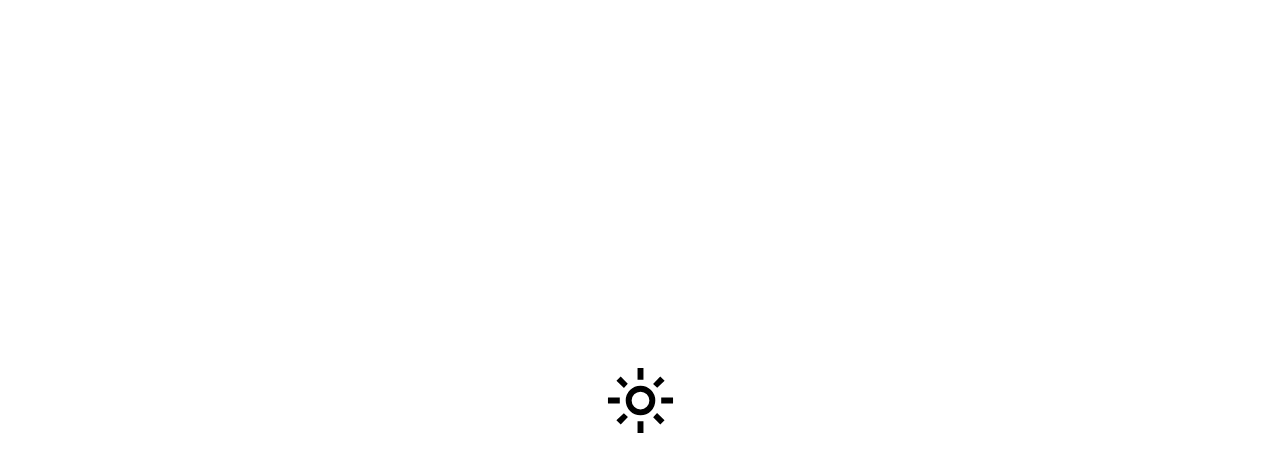
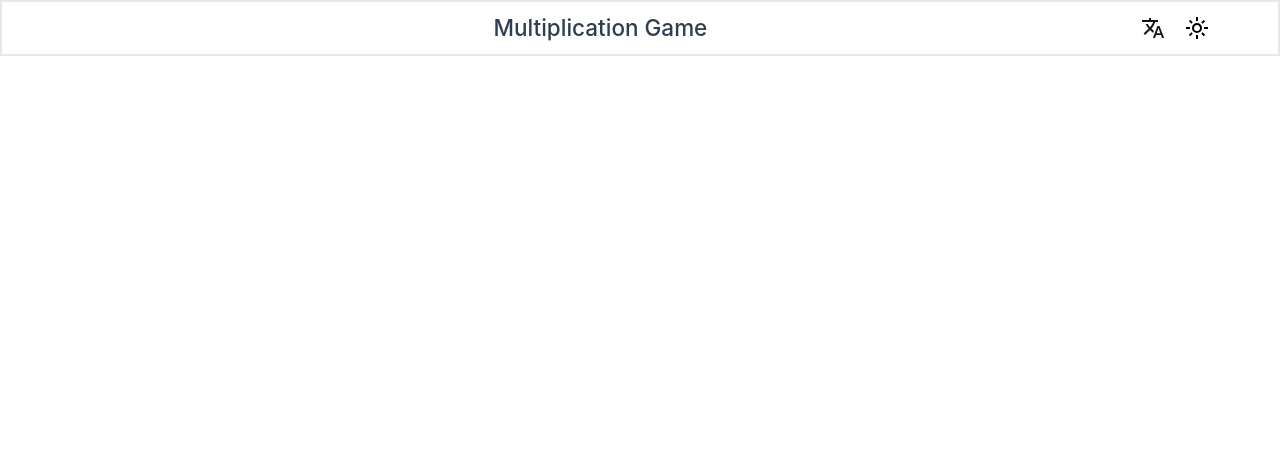
Before and after one commit to rsauvehoover/NumGame, a Vue app: page / in a window 1280 px wide. Shown: the top 472 px of the page. Built offline with nearby package versions, Linux system fonts and the light colour scheme.

Commit message:
feat: added i18n scaffold
- added i18n scaffold
- added translate button shell

```diff
--- a/src/App.vue
+++ b/src/App.vue
@@ -1,6 +1,6 @@
 <template>
   <div class="container">
-    <DarkModeToggle />
+    <HeaderBar />
   </div>
 </template>
 
@@ -19,6 +19,6 @@ window.matchMedia("(prefers-color-scheme: dark)").addEventListener("change", (ev
 
 <style scoped>
 .container {
-  height: 80px;
+  width: 100%;
 }
 </style>
--- a/src/assets/main.css
+++ b/src/assets/main.css
@@ -1,21 +1,5 @@
 @import "./base.css";
 
 #app {
-  max-width: 1280px;
-  margin: 0 auto;
-  padding: 2rem;
   font-weight: normal;
 }
-
-@media (min-width: 1024px) {
-  body {
-    display: flex;
-    place-items: center;
-  }
-
-  #app {
-    display: grid;
-    grid-template-columns: 1fr;
-    padding: 0 2rem;
-  }
-}
--- a/src/components/DarkModeToggle.vue
+++ b/src/components/DarkModeToggle.vue
@@ -25,23 +25,22 @@ const mode = computed({
 
 <style scoped>
 .toggleButton {
+  box-sizing: border-box;
+  aspect-ratio: 1;
   display: flex;
   height: 100%;
   border-radius: 50%;
+  border: 0.1rem solid transparent;
 }
 
 .toggleButton:hover {
   background-color: var(--color-background-mute);
-  border: 0.1em solid var(--color-border-hover);
+  border: 0.1rem solid var(--color-border-hover);
 }
 
 .icon {
   height: 100%;
-  padding: 0.3em;
-}
-
-.icon:hover {
-  padding: 0.2em;
+  padding: 0.3rem;
 }
 
 .checkbox {
--- a/src/components/HeaderBar.vue
+++ b/src/components/HeaderBar.vue
@@ -1,3 +1,41 @@
 <template>
-  <div></div>
+  <div class="header">
+    <span />
+    <h2 class="title">{{ $t("title") }}</h2>
+    <div class="controlContainer">
+      <!-- <img class="icon" :src="SettingsIcon" /> -->
+      <LocaleSwitcher />
+      <DarkModeToggle />
+    </div>
+  </div>
 </template>
+
+<script setup>
+import DarkModeToggle from "@/components/DarkModeToggle.vue";
+import LocaleSwitcher from "@/components/LocaleSwitcher.vue";
+import SettingsIcon from "@/assets/settings.svg";
+</script>
+
+<style scoped>
+.header {
+  display: flex;
+  width: 100%;
+  border: 2px solid var(--color-border);
+  justify-content: space-between;
+  padding: 0.5rem 4rem 0.5rem 4rem;
+}
+
+.title {
+  color: var(--color-heading);
+  font-weight: 500;
+}
+
+.controlContainer {
+  display: flex;
+  column-gap: 0.5rem;
+}
+
+[data-theme="light"] .icon {
+  filter: invert(100%);
+}
+</style>
--- /dev/null
+++ b/src/components/LocaleSwitcher.vue
@@ -0,0 +1,50 @@
+<template>
+  <div class="container" @click="toggle">
+    <img class="icon" :src="TranslateIcon" />
+  </div>
+  <!--
+  <select class="langSelect" v-model="$i18n.locale">
+    <option v-for="(lang, i) in langs" :key="`Lang${i}`" :value="lang.code">
+      {{ lang.text }}
+    </option>
+  </select>
+  !-->
+</template>
+
+<script setup>
+import { ref } from "vue";
+import TranslateIcon from "@/assets/translate.svg";
+
+const langs = [
+  { code: "en-US", text: "English" },
+  { code: "fr-CA", text: "Francais" }
+];
+
+const active = ref(false);
+const toggle = () => (active.value = !active.value);
+</script>
+
+<style scoped>
+.container {
+  box-sizing: border-box;
+  aspect-ratio: 1;
+  height: 100%;
+  display: flex;
+  border-radius: 50%;
+  border: 0.1rem solid transparent;
+}
+
+.container:hover {
+  background-color: var(--color-background-mute);
+  border: 0.1rem solid var(--color-border-hover);
+}
+
+.icon {
+  height: 100%;
+  padding: 0.3rem;
+}
+
+[data-theme="light"] .icon {
+  filter: invert(100%);
+}
+</style>
--- /dev/null
+++ b/src/locales/en-US.json
@@ -0,0 +1,3 @@
+{
+  "title": "Multiplication Game"
+}
--- /dev/null
+++ b/src/locales/fr-CA.json
@@ -0,0 +1,3 @@
+{
+  "title": "Jeu de Multiplication"
+}
--- a/src/main.ts
+++ b/src/main.ts
@@ -2,10 +2,21 @@ import "./assets/main.css";
 
 import { createApp } from "vue";
 import { createPinia } from "pinia";
+import { createI18n } from "vue-i18n";
 import App from "@/App.vue";
+
+import enUS from "@/locales/en-US.json";
+import frCA from "@/locales/fr-CA.json";
+
+const i18n = createI18n({
+  locale: "en-US",
+  fallbackLocale: "en-US",
+  messages: { "en-US": enUS, "fr-CA": frCA }
+});
 
 const app = createApp(App);
 
 app.use(createPinia());
+app.use(i18n);
 
 app.mount("#app");
```
Also changed, not shown: src/assets/settings.svg (added), src/assets/translate.svg (added), src/components/RestartButton.vue (deleted).
